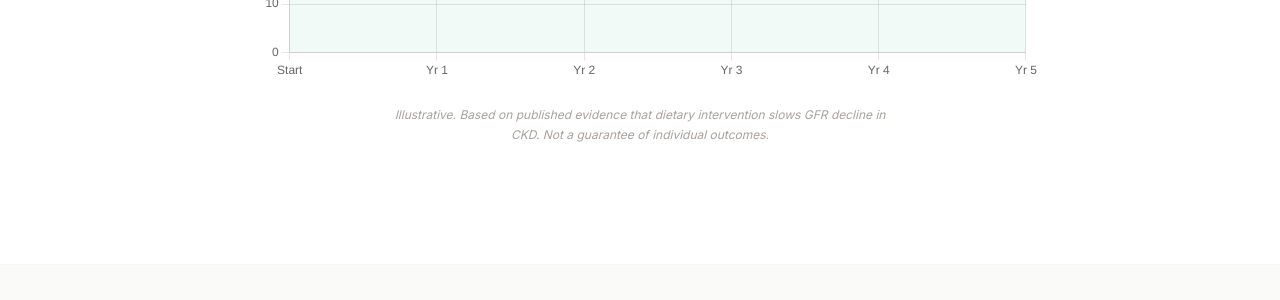
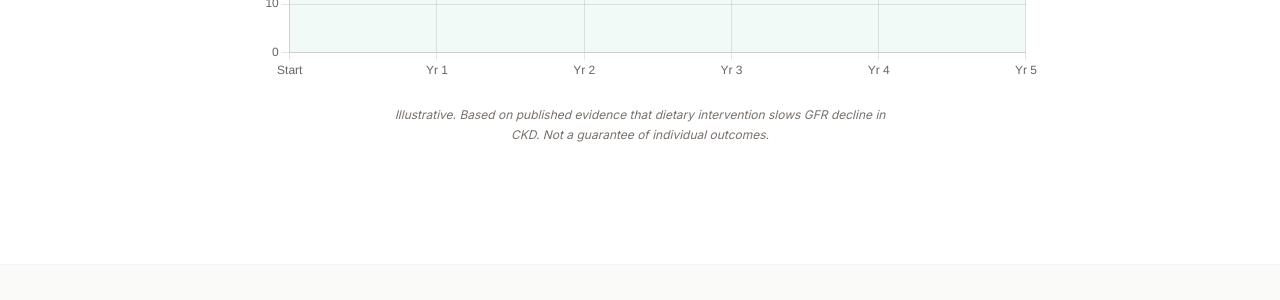
Before and after one commit to nutri-thera/kiddi-ai, a Jekyll site: the page built from index.html, in a window 1280 px wide and 900 px high, scrolled down 1879 px. Shown: the part 150-450 px from the top of the window. Built offline with Jekyll 4.4.1, drawn with Linux system fonts in a browser that asks for light colours; nearby versions of some CDN libraries.

Commit message:
fix: improve accessibility and add SEO config
- Add role/aria-label to GFR chart canvas
- Improve disclaimer text contrast (stone-400 → stone-500)
- Add dynamic aria-expanded + aria-label to mobile menu button
- Add aria-hidden to decorative icon emojis
- Add descriptive aria-label to all store download links
- Add aria-label to blog "Read more" links
- Add locale and twitter card to _config.yml

Co-Authored-By: Claude Sonnet 4.6 <noreply@anthropic.com>

```diff
--- a/_config.yml
+++ b/_config.yml
@@ -4,6 +4,14 @@ url: "https://www.nutri-thera.com"
 baseurl: ""
 email: contact@nutri-thera.com
 author: NutriThera AI LLC
+locale: en_US
+
+# Twitter card
+twitter:
+  card: summary
+
+# TODO: add OG image once final design is ready
+# image: /assets/images/og-image.png
 
 # Build settings
 markdown: kramdown
--- a/_includes/footer.html
+++ b/_includes/footer.html
@@ -8,13 +8,13 @@
 
         <div class="flex flex-col md:flex-row justify-center items-center gap-8 text-xs text-stone-500 uppercase tracking-widest font-bold mb-8">
             <a href="mailto:contact@nutri-thera.com" class="hover:text-emerald-600 transition flex items-center gap-2">
-                <span class="text-lg">&#9993;</span> contact@nutri-thera.com
+                <span class="text-lg" aria-hidden="true">&#9993;</span> contact@nutri-thera.com
             </a>
-            <a href="https://apps.apple.com/app/kiddiai/id6755172184" target="_blank" class="hover:text-emerald-600 transition flex items-center gap-2">
-                <span class="text-lg">&#63743;</span> App Store
+            <a href="https://apps.apple.com/app/kiddiai/id6755172184" target="_blank" class="hover:text-emerald-600 transition flex items-center gap-2" aria-label="Download KiDDiAI on the App Store">
+                <span class="text-lg" aria-hidden="true">&#63743;</span> App Store
             </a>
-            <a href="https://play.google.com/store/apps/details?id=com.nutri_thera.KiddiAI" target="_blank" class="hover:text-emerald-600 transition flex items-center gap-2">
-                <span class="text-lg">&#9654;</span> Google Play
+            <a href="https://play.google.com/store/apps/details?id=com.nutri_thera.KiddiAI" target="_blank" class="hover:text-emerald-600 transition flex items-center gap-2" aria-label="Get KiDDiAI on Google Play">
+                <span class="text-lg" aria-hidden="true">&#9654;</span> Google Play
             </a>
         </div>
 
--- a/_includes/nav.html
+++ b/_includes/nav.html
@@ -17,7 +17,7 @@
                 Get the App
             </a>
             <!-- Mobile hamburger button -->
-            <button id="mobile-menu-btn" class="md:hidden p-2 text-stone-600 hover:text-emerald-700 transition" aria-label="Open menu">
+            <button id="mobile-menu-btn" class="md:hidden p-2 text-stone-600 hover:text-emerald-700 transition" aria-label="Open menu" aria-expanded="false" aria-controls="mobile-menu">
                 <svg class="w-6 h-6" fill="none" stroke="currentColor" viewBox="0 0 24 24">
                     <path id="hamburger-icon" stroke-linecap="round" stroke-linejoin="round" stroke-width="2" d="M4 6h16M4 12h16M4 18h16"/>
                     <path id="close-icon" class="hidden" stroke-linecap="round" stroke-linejoin="round" stroke-width="2" d="M6 18L18 6M6 6l12 12"/>
--- a/blog/index.html
+++ b/blog/index.html
@@ -22,7 +22,7 @@ permalink: /blog/
             {% if post.description %}
             <p class="text-stone-500 leading-relaxed mb-3">{{ post.description }}</p>
             {% endif %}
-            <a href="{{ post.url }}" class="text-sm font-semibold text-emerald-600 hover:text-emerald-800 transition">Read more &rarr;</a>
+            <a href="{{ post.url }}" class="text-sm font-semibold text-emerald-600 hover:text-emerald-800 transition" aria-label="Read more: {{ post.title }}">Read more &rarr;</a>
             <div class="mt-8 border-b border-stone-100"></div>
         </article>
         {% endfor %}
--- a/index.html
+++ b/index.html
@@ -21,11 +21,11 @@ chart: true
             AI-powered diet management with a personalized daily score — tailored to your CKD stage, diet limits, and treatment plan.
         </p>
         <div class="flex flex-col sm:flex-row gap-4 justify-center items-center">
-            <a href="https://apps.apple.com/app/kiddiai/id6755172184" target="_blank" class="px-6 py-3 bg-stone-900 text-white rounded-lg font-semibold shadow-xl hover:bg-stone-800 transition transform hover:-translate-y-1 flex items-center gap-2">
-                <span class="text-xl">&#63743;</span> App Store
+            <a href="https://apps.apple.com/app/kiddiai/id6755172184" target="_blank" class="px-6 py-3 bg-stone-900 text-white rounded-lg font-semibold shadow-xl hover:bg-stone-800 transition transform hover:-translate-y-1 flex items-center gap-2" aria-label="Download KiDDiAI on the App Store">
+                <span class="text-xl" aria-hidden="true">&#63743;</span> App Store
             </a>
-            <a href="https://play.google.com/store/apps/details?id=com.nutri_thera.KiddiAI" target="_blank" class="px-6 py-3 bg-emerald-700 text-white rounded-lg font-semibold shadow-xl hover:bg-emerald-800 transition transform hover:-translate-y-1 flex items-center gap-2">
-                <span class="text-lg">&#9654;</span> Google Play
+            <a href="https://play.google.com/store/apps/details?id=com.nutri_thera.KiddiAI" target="_blank" class="px-6 py-3 bg-emerald-700 text-white rounded-lg font-semibold shadow-xl hover:bg-emerald-800 transition transform hover:-translate-y-1 flex items-center gap-2" aria-label="Get KiDDiAI on Google Play">
+                <span class="text-lg" aria-hidden="true">&#9654;</span> Google Play
             </a>
         </div>
     </div>
@@ -72,9 +72,9 @@ chart: true
             <h2 class="text-3xl font-bold mb-4 serif text-stone-900">The Science of Preservation</h2>
             <p class="text-stone-500 max-w-xl mx-auto mb-10">Consistent dietary management can significantly slow GFR decline — the key measure of kidney function.</p>
             <div class="chart-container">
-                <canvas id="gfrChart"></canvas>
+                <canvas id="gfrChart" role="img" aria-label="Line chart showing GFR decline over 5 years: with consistent dietary management GFR declines slowly from 60 to 55, without dietary management GFR declines sharply from 60 to 22."></canvas>
             </div>
-            <p class="text-xs text-stone-400 mt-6 max-w-lg mx-auto leading-relaxed italic">
+            <p class="text-xs text-stone-500 mt-6 max-w-lg mx-auto leading-relaxed italic">
                 Illustrative. Based on published evidence that dietary intervention slows GFR decline in CKD. Not a guarantee of individual outcomes.
             </p>
         </div>
@@ -97,12 +97,12 @@ chart: true
         <p class="text-stone-500 mb-8">Free to download. Personalized to your CKD stage.</p>
         <div class="flex flex-col sm:flex-row gap-4 justify-center items-center">
             <a href="https://apps.apple.com/app/kiddiai/id6755172184" target="_blank"
-                class="px-6 py-3 bg-stone-900 text-white rounded-lg font-semibold shadow-xl hover:bg-stone-800 transition transform hover:-translate-y-1 flex items-center gap-2">
-                <span class="text-xl">&#63743;</span> App Store
+                class="px-6 py-3 bg-stone-900 text-white rounded-lg font-semibold shadow-xl hover:bg-stone-800 transition transform hover:-translate-y-1 flex items-center gap-2" aria-label="Download KiDDiAI on the App Store">
+                <span class="text-xl" aria-hidden="true">&#63743;</span> App Store
             </a>
             <a href="https://play.google.com/store/apps/details?id=com.nutri_thera.KiddiAI" target="_blank"
-                class="px-6 py-3 bg-emerald-700 text-white rounded-lg font-semibold shadow-xl hover:bg-emerald-800 transition transform hover:-translate-y-1 flex items-center gap-2">
-                <span class="text-lg">&#9654;</span> Google Play
+                class="px-6 py-3 bg-emerald-700 text-white rounded-lg font-semibold shadow-xl hover:bg-emerald-800 transition transform hover:-translate-y-1 flex items-center gap-2" aria-label="Get KiDDiAI on Google Play">
+                <span class="text-lg" aria-hidden="true">&#9654;</span> Google Play
             </a>
         </div>
     </div>
```
Also changed, not shown: other parts of _includes/nav.html (+3 -0 lines).
